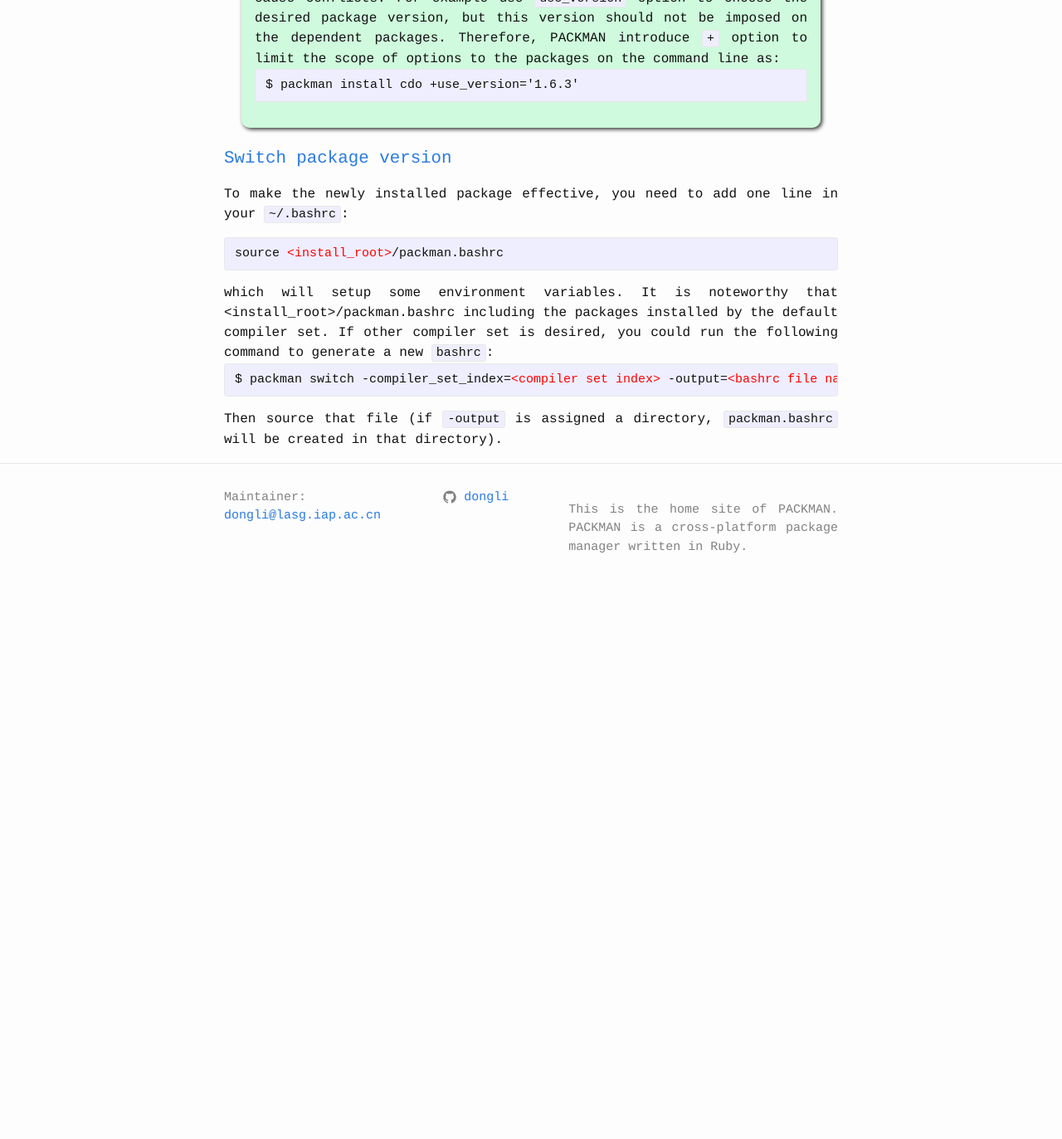
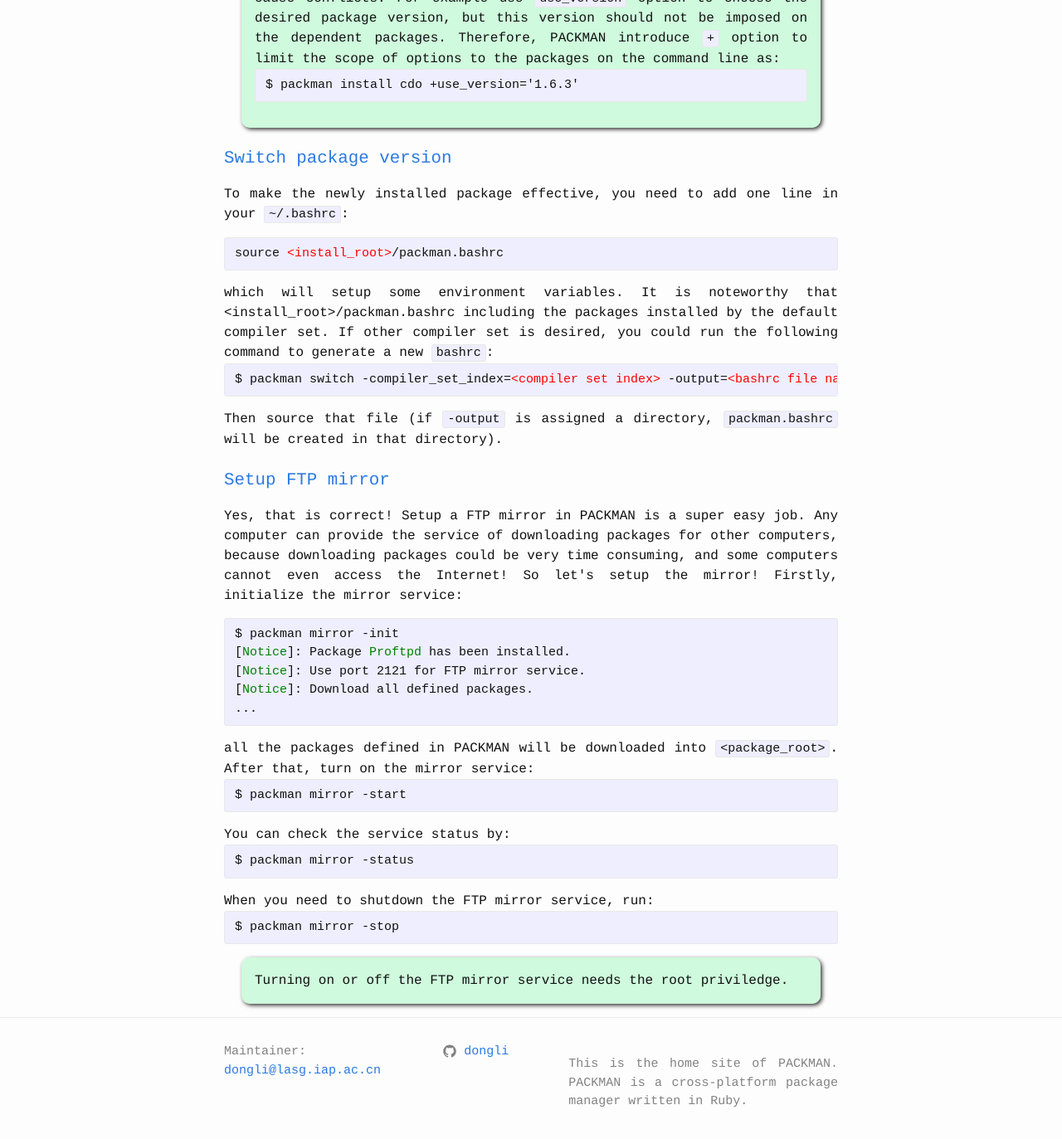
Before and after one commit to dongli/legacy-packman, a Jekyll site: the page built from en/basic_usage.html, in a window 1280 px wide and 1400 px high, scrolled down 996 px. Shown: the top 1373 px of the window at 83% size. Built offline with Jekyll 4.4.1, drawn with Linux system fonts in a browser that asks for light colours; before the commit the page ends 1727 px from its top, so only the background shows below that; some of the changed text lies outside the part shown.

Commit message:
Update report package options
Also add the English doc about FTP mirror.

```diff
--- a/en/basic_usage.html
+++ b/en/basic_usage.html
@@ -22,7 +22,7 @@
 <p>
     Some packages contain some installation options to let users toggle. You can check the available options of a package (say NetCDF) by:
 <pre>
-$ packman show netcdf -options
+$ packman report -package_options netcdf
 [<font color="green">Notice</font>]: Options of package <font color="green">Netcdf</font>:
 <font color="blue">skip_test</font>: <font color="purple">false</font>
 <font color="blue">compiler_set_indices</font>: <font color="purple">[]</font>
@@ -56,3 +56,30 @@
 </pre>
     Then source that file (if <code>-output</code> is assigned a directory, <code>packman.bashrc</code> will be created in that directory).
 </p>
+
+<h1><a name="SetupFTPmirror">Setup FTP mirror</a></h1>
+<p>
+    Yes, that is correct! Setup a FTP mirror in PACKMAN is a super easy job. Any computer can provide the service of downloading packages for other computers, because downloading packages could be very time consuming, and some computers cannot even access the Internet! So let's setup the mirror! Firstly, initialize the mirror service:
+<pre>
+$ packman mirror -init
+[<font color="green">Notice</font>]: Package <font color="green">Proftpd</font> has been installed.
+[<font color="green">Notice</font>]: Use port 2121 for FTP mirror service.
+[<font color="green">Notice</font>]: Download all defined packages.
+...
+</pre>
+    all the packages defined in PACKMAN will be downloaded into <code>&lt;package_root&gt;</code>. After that, turn on the mirror service:
+<pre>
+$ packman mirror -start
+</pre>
+    You can check the service status by:
+<pre>
+$ packman mirror -status
+</pre>
+    When you need to shutdown the FTP mirror service, run:
+<pre>
+$ packman mirror -stop
+</pre>
+    <div class="notice">
+        Turning on or off the FTP mirror service needs the root priviledge.
+    </div>
+</p>
--- a/zh/basic_usage.html
+++ b/zh/basic_usage.html
@@ -23,7 +23,7 @@
 <p>
 	软件包有时会包含一些安装选项供用户控制，可以通过如下命令查看：
 <pre>
-$ packman show netcdf -options
+$ packman report -package_options netcdf
 [<font color="green">Notice</font>]: Options of package <font color="green">Netcdf</font>:
 <font color="blue">skip_test</font>: <font color="purple">false</font>
 <font color="blue">compiler_set_indices</font>: <font color="purple">[]</font>
```
